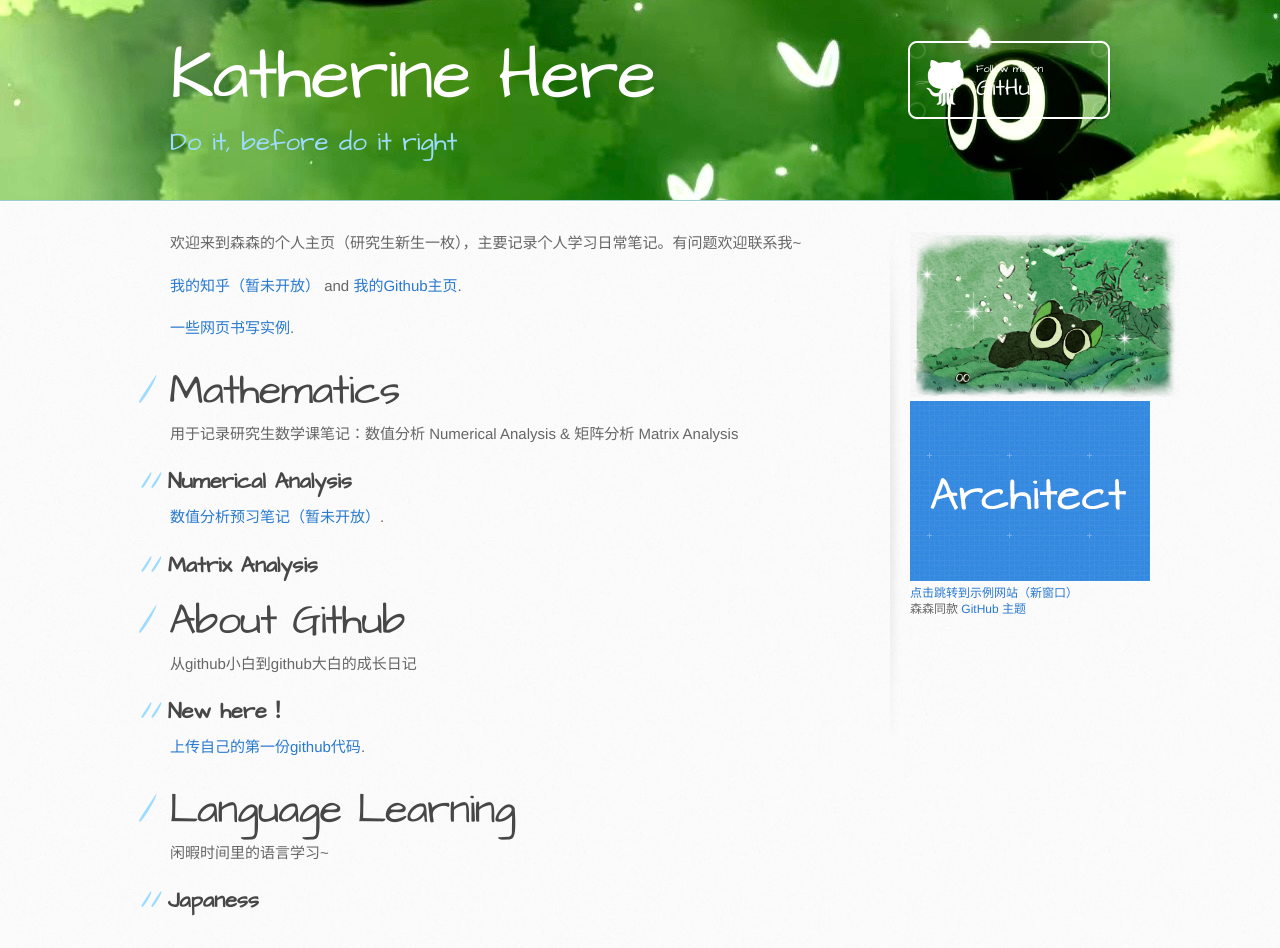
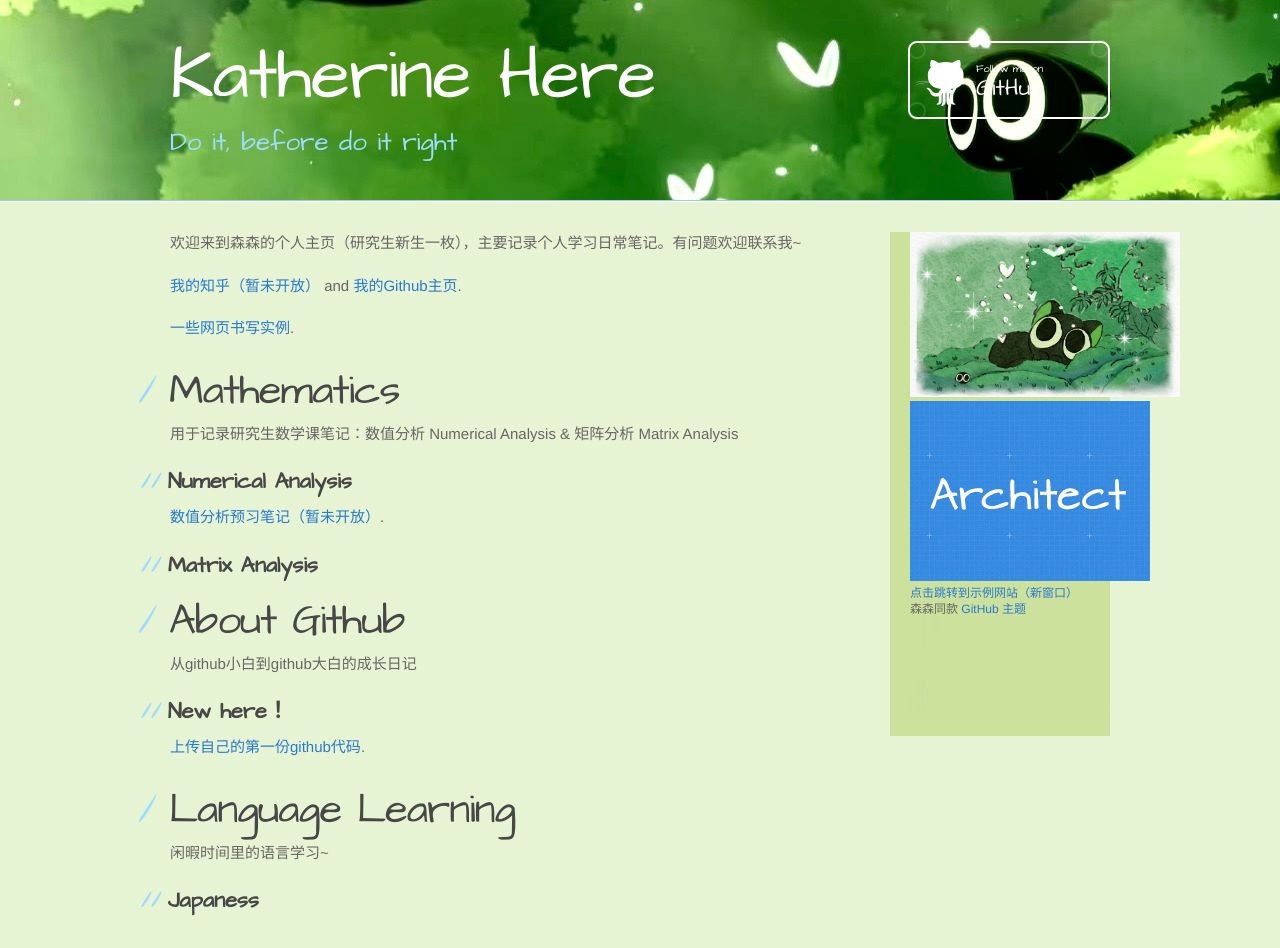
Before and after one commit to Katherine-Kkk/Katherine-Kkk.github.io, a Jekyll site: the page built from index.md, in a window 1280 px wide. Built offline with Jekyll 4.4.1, drawn with Linux system fonts in a browser that asks for light colours.

Commit message:
Update jekyll-theme-architect.scss

```diff
--- a/_sass/jekyll-theme-architect.scss
+++ b/_sass/jekyll-theme-architect.scss
@@ -9,7 +9,7 @@ body {
   font-weight: 400;
   line-height: 1.5;
   color: #666;
-  background: #fafafa url(../images/body-bg.jpg) 0 0 repeat;
+  background: #fafafa url(../CatBK.jpg) 0 0 repeat;
 }
 
 p {
@@ -80,7 +80,7 @@ aside#sidebar {
   padding-left: 20px;
   font-size: 12px;
   line-height: 1.3;
-  background: transparent url(../images/sidebar-bg.jpg) 0 0 no-repeat;
+  background: transparent url(../CatSide.jpg) 0 0 no-repeat;
 }
 
 aside#sidebar p.repo-owner,
```
